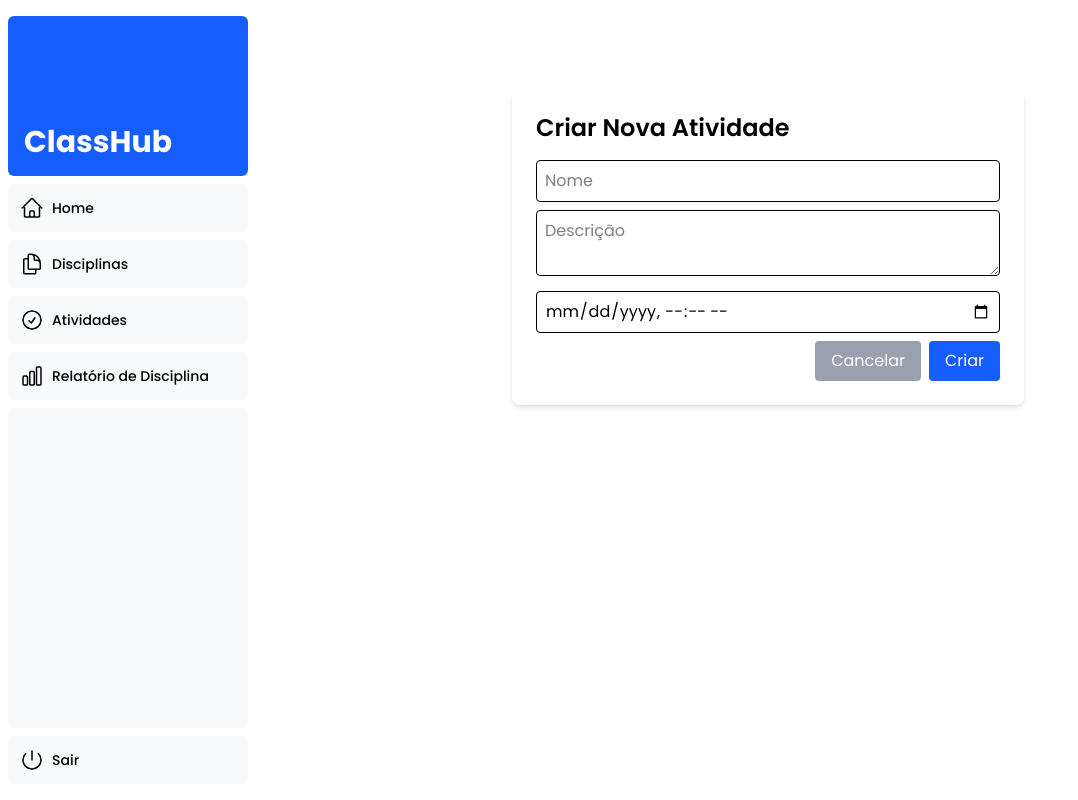
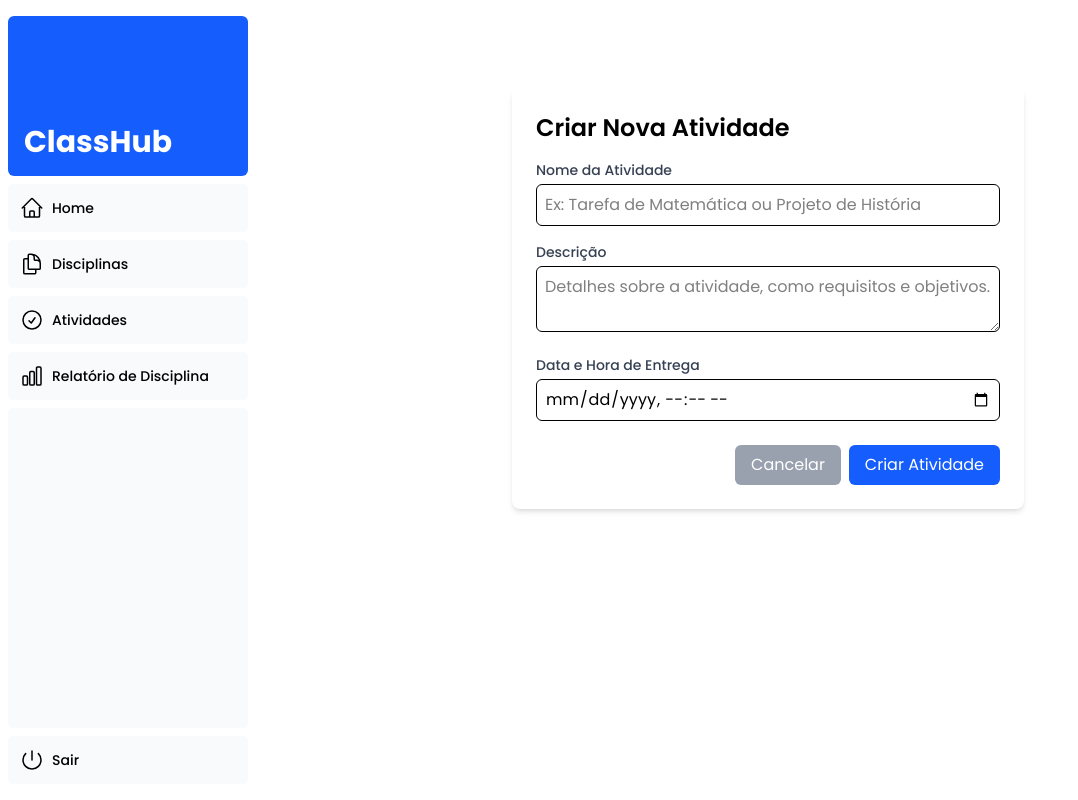
Before and after one commit to FernandoGreca/class-hub, a Next.js app in the folder front/: page /dashboard-professor/disciplinas/atividades/criar in a window 1280 px wide. Shown: the whole page, without its empty margins (0-1078 px from the left). Built offline with nearby package versions, Linux system fonts and the light colour scheme; no server answers.

Commit message:
fix: adicionando label no modal de criar atividade

```diff
--- a/front/src/app/ui/dashboard/criar-atividade.tsx
+++ b/front/src/app/ui/dashboard/criar-atividade.tsx
@@ -54,40 +54,61 @@ export default function CriarAtividade() {
     <div className="max-w-lg mx-auto bg-white p-6 rounded-lg shadow-md mt-10">
       <h2 className="text-2xl font-semibold mb-4">Criar Nova Atividade</h2>
 
+      {/* Campo Nome */}
+      <div className="mb-4">
+        <label htmlFor="nome-atividade" className="block text-sm font-medium text-gray-700 mb-1">
+          Nome da Atividade
+        </label>
         <input
           type="text"
-        placeholder="Nome"
-        className="w-full mb-2 p-2 border rounded"
+          id="nome-atividade"
+          placeholder="Ex: Tarefa de Matemática ou Projeto de História"
+          className="w-full p-2 border rounded-md focus:ring-blue-500 focus:border-blue-500"
           value={nome}
           onChange={(e) => setNome(e.target.value)}
         />
+      </div>
 
+      {/* Campo Descrição */}
+      <div className="mb-4">
+        <label htmlFor="descricao-atividade" className="block text-sm font-medium text-gray-700 mb-1">
+          Descrição
+        </label>
         <textarea
-        placeholder="Descrição"
-        className="w-full mb-2 p-2 border rounded"
+          id="descricao-atividade"
+          placeholder="Detalhes sobre a atividade, como requisitos e objetivos."
+          className="w-full p-2 border rounded-md focus:ring-blue-500 focus:border-blue-500"
           value={descricao}
           onChange={(e) => setDescricao(e.target.value)}
         ></textarea>
+      </div>
 
+      {/* Campo Data de Entrega */}
+      <div className="mb-6">
+        <label htmlFor="data-entrega" className="block text-sm font-medium text-gray-700 mb-1">
+          Data e Hora de Entrega
+        </label>
         <input
           type="datetime-local"
-        className="w-full mb-2 p-2 border rounded"
+          id="data-entrega"
+          className="w-full p-2 border rounded-md focus:ring-blue-500 focus:border-blue-500"
           value={dataEntrega}
           onChange={(e) => setDataEntrega(e.target.value)}
         />
+      </div>
 
       <div className="flex justify-end gap-2">
         <button
           onClick={() => router.back()}
-          className="cursor-pointer px-4 py-2 bg-gray-400 text-white rounded"
+          className="cursor-pointer px-4 py-2 bg-gray-400 text-white rounded-md hover:bg-gray-500 transition-colors"
         >
           Cancelar
         </button>
         <button
           onClick={handleCreateAtividade}
-          className="cursor-pointer px-4 py-2 bg-blue-600 text-white rounded"
+          className="cursor-pointer px-4 py-2 bg-blue-600 text-white rounded-md hover:bg-blue-700 transition-colors"
         >
-          Criar
+          Criar Atividade
         </button>
       </div>
     </div>
```
Lines whose indentation alone changed are shown as unchanged.
